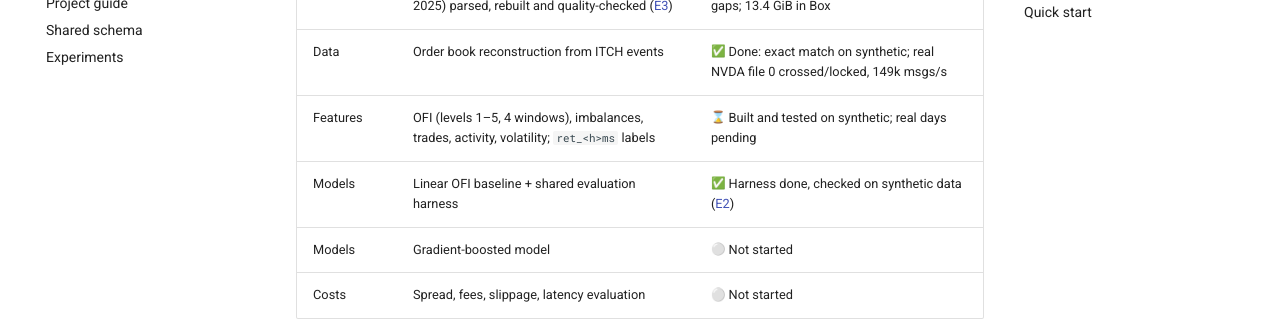
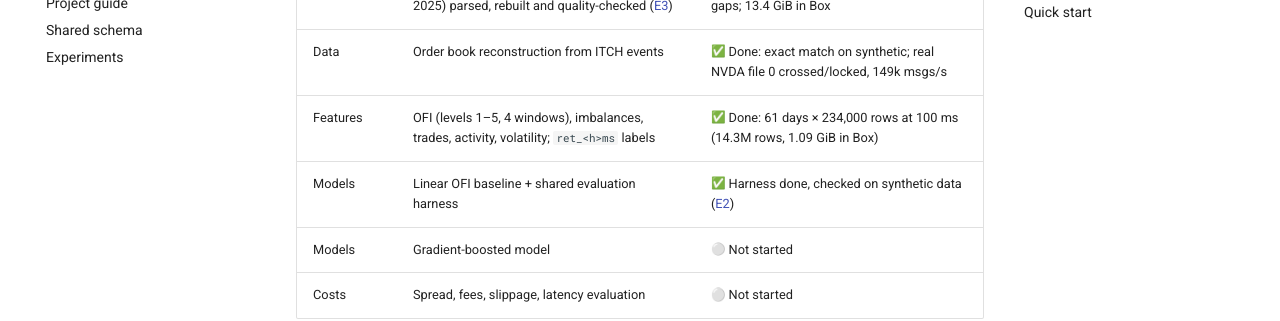
Before and after one commit to FIN-556-Market-Microstructures/project_repo, an MkDocs documentation site: the page built from docs/index.md, in a window 1280 px wide and 900 px high, scrolled down 591 px. Shown: the part 150-471 px from the top of the window. Built offline with MkDocs 1.6.1 and Material for MkDocs 9.7.7, drawn with Linux system fonts in a browser that asks for light colours; emoji names are drawn with the system emoji font; comment, search, counter and statistics services are not loaded.

Commit message:
T3: record real-data features build (61 days at 100 ms, 1.09 GiB in Box)
Co-Authored-By: Claude Opus 5.5 <noreply@anthropic.com>

```diff
--- a/docs/index.md
+++ b/docs/index.md
@@ -17,7 +17,7 @@ slippage and latency? Finding that it does not is also a valid result.
 | Data | Shared schema (Ticket 2) | :hourglass: Proposed ([schema](schema.md)), waiting for team 👍; synthetic data converted |
 | Data | Study data: 61 full trading days (Feb–Apr 2025) parsed, rebuilt and quality-checked ([E3](experiments.md#e3-real-data-quality-study-days)) | :white_check_mark: Done: 0 missing sides, 0 crossed books, 0 gaps; 13.4 GiB in Box |
 | Data | Order book reconstruction from ITCH events | :white_check_mark: Done: exact match on synthetic; real NVDA file 0 crossed/locked, 149k msgs/s |
-| Features | OFI (levels 1–5, 4 windows), imbalances, trades, activity, volatility; `ret_<h>ms` labels | :hourglass: Built and tested on synthetic; real days pending |
+| Features | OFI (levels 1–5, 4 windows), imbalances, trades, activity, volatility; `ret_<h>ms` labels | :white_check_mark: Done: 61 days × 234,000 rows at 100 ms (14.3M rows, 1.09 GiB in Box) |
 | Models | Linear OFI baseline + shared evaluation harness | :white_check_mark: Harness done, checked on synthetic data ([E2](experiments.md#e2-evaluation-harness-on-synthetic-features)) |
 | Models | Gradient-boosted model | :white_circle: Not started |
 | Costs | Spread, fees, slippage, latency evaluation | :white_circle: Not started |
```
Also changed, not shown: docs/PROJECT_GUIDE.md (+1 -1 lines), docs/experiments.md (+1 -1 lines).
